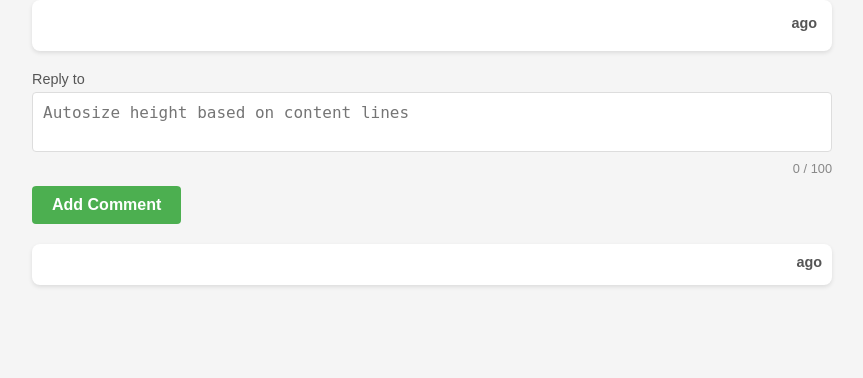
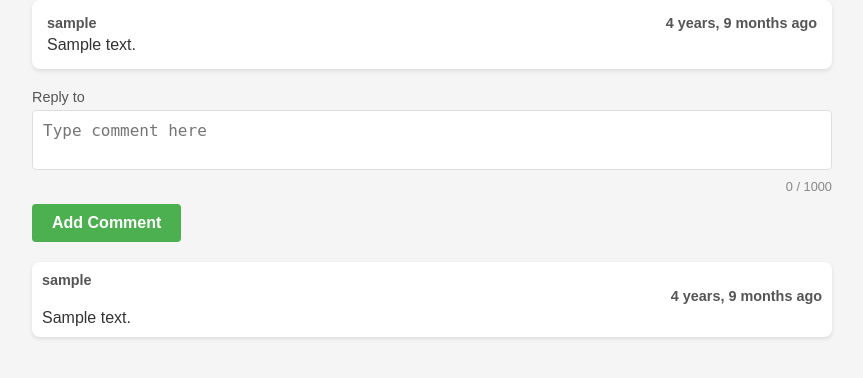
Before and after one commit to usd-cs/COMP-49X-24-25-san-diego-food-bank-intro-project, a Django app: template intro_project_django/web_forum/templates/web_forum/reply_post.html in a window 1280 px wide. Shown: the part 68-446 px from the top of the page, without its empty margins (208-1071 px from the left). Run offline with Django 5.2, Linux system fonts and the light colour scheme; the template is opened without the code that fills it: values that come from a table or form of the project are taken from there, others are empty; tables that the repository leaves empty hold one stand-in row (values such as "Sample post"); parts of the project's set-up code (start-up, migrations or seed data) failed here and were passed over.

Commit message:
Implemented reply to post UI

```diff
--- a/intro_project_django/web_forum/templates/web_forum/reply_post.html
+++ b/intro_project_django/web_forum/templates/web_forum/reply_post.html
@@ -9,19 +9,19 @@
     <!-- Main Post Section -->
     <div class="post">
         <div class="post-header">
-            <span class="author">{{ post.author }}</span>
-            <span class="date">{{ post.date|timesince }} ago</span>
+            <span class="author">{{ post.user.username }}</span>
+            <span class="date">{{ post.created_at|timesince }} ago</span>
         </div>
-        <p class="content">{{ post.content }}</p>
+        <p class="content">{{ post.contents }}</p>
     </div>
 
     <!-- Reply Form Section -->
     <div class="reply-form">
         <label for="comment">Reply to</label>
-        <form method="post" action="{% url 'add_comment' post.id %}">
+        <form method="post" action="{% url 'reply' %}">
             {% csrf_token %}
-            <textarea name="comment" id="comment" placeholder="Autosize height based on content lines" maxlength="100"></textarea>
-            <div class="char-count">0 / 100</div>
+            <textarea name="comment" id="comment" placeholder="Type comment here" maxlength="1000"></textarea>
+            <div class="char-count">0 / 1000</div>
             <button type="submit" class="add-comment-button">Add Comment</button>
         </form>
     </div>
@@ -31,10 +31,10 @@
         {% for comment in comments %}
             <div class="comment">
                 <div class="comment-header">
-                    <span class="author">{{ comment.author }}</span>
-                    <span class="date">{{ comment.date|timesince }} ago</span>
+                    <span class="author">{{ comment.user.username }}</span>
+                    <span class="date">{{ comment.created_at|timesince }} ago</span>
                 </div>
-                <p class="content">{{ comment.content }}</p>
+                <p class="content">{{ comment.contents }}</p>
             </div>
         {% empty %}
             <p>No comments yet.</p>
@@ -47,7 +47,7 @@
     const charCount = document.querySelector('.char-count');
 
     commentInput.addEventListener('input', () => {
-        charCount.textContent = `${commentInput.value.length} / 100`;
+        charCount.textContent = `${commentInput.value.length} / 1000`;
         commentInput.style.height = 'auto';
         commentInput.style.height = commentInput.scrollHeight + 'px';
     });
--- a/intro_project_django/web_forum/urls.py
+++ b/intro_project_django/web_forum/urls.py
@@ -4,13 +4,12 @@
 from django.contrib.auth import views as auth_views
 from . import views
 
-
+# <int:post_id>/
 urlpatterns = [
     path("", views.home_view, name="home"),
     path("post/", views.post_view, name="post"),
     path("create_post/", views.create_post_view, name="create post"),
     path("login/", views.login_view, name="login"),
     path("logout/", auth_views.LogoutView.as_view(), name="logout"),
-    path('reply/<int:post_id>/', views.reply_view, name='reply'),
-    # path("login/", views.login_view name="login")  Running into some sort of syntax error here
+    path('reply/', views.reply_view, name='reply'),
 ]
--- a/intro_project_django/web_forum/views.py
+++ b/intro_project_django/web_forum/views.py
@@ -36,7 +36,7 @@
     """Placeholder view for viewing a post."""
     return render(request, HttpResponse("This is a post view."))
 
-def reply_view(request, post_id):
+def reply_view(request):
     """Goes to webpage to reply to a specific post and see other comments as well."""
     return render(request, "web_forum/reply_post.html", {})
 
```
